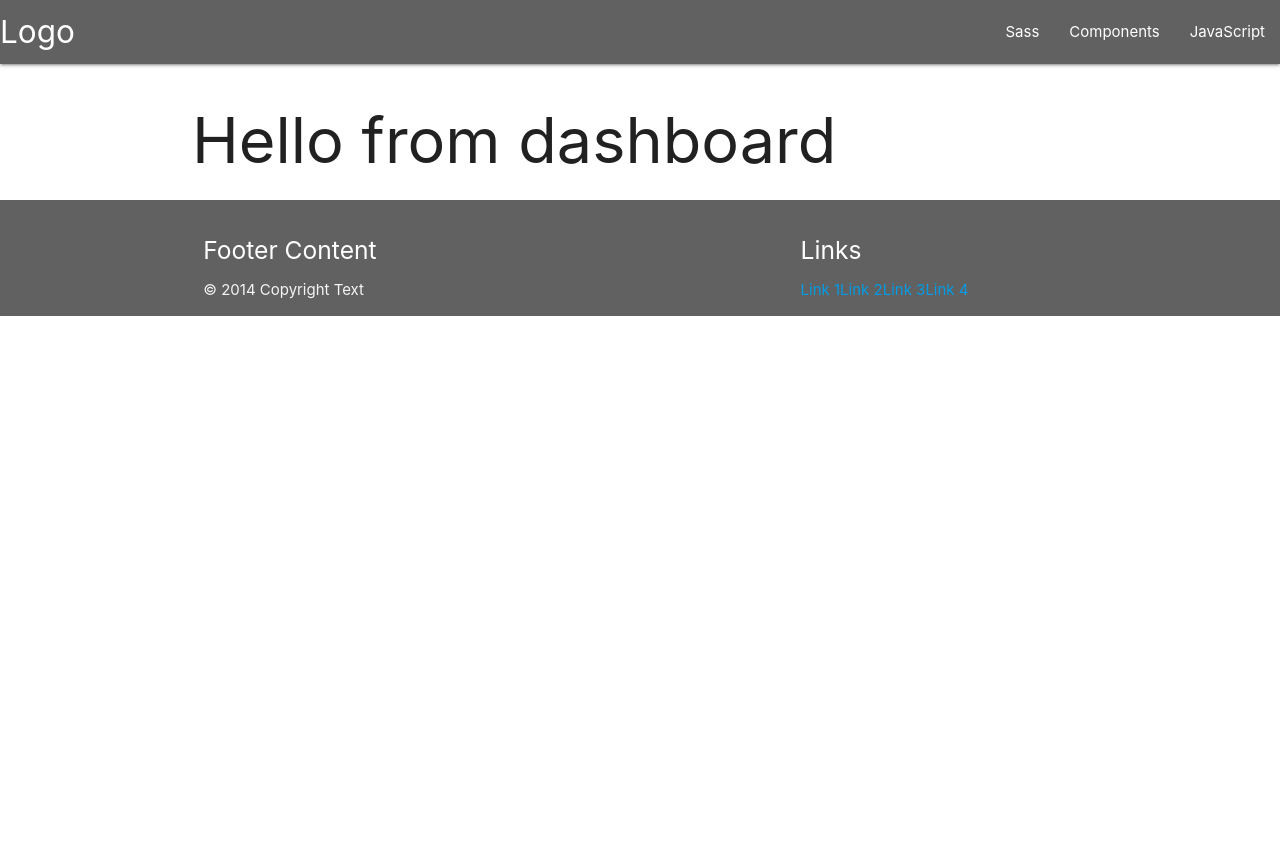
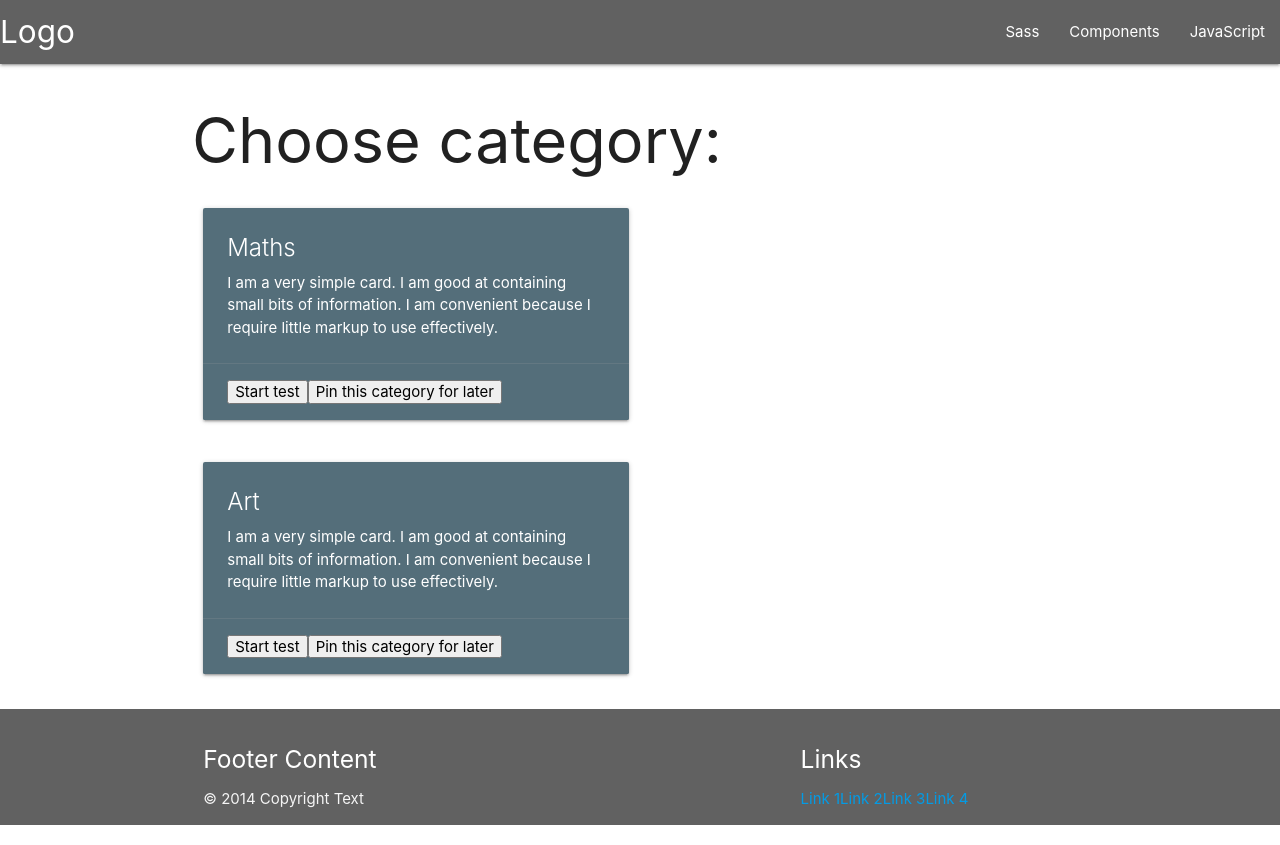
Before and after one commit to MomchilAngelovv/Xamply, a React (Create React App) app in the folder Xamply/Web/Xamply.Web/ClientApp/: page / in a window 1280 px wide. Before the commit the page ends 800 px from the top, so only its background shows below. Built offline with nearby package versions, Linux system fonts and the light colour scheme.

Commit message:
Show categories with dummy data

```diff
--- a/Xamply/Web/Xamply.Web/ClientApp/package.json
+++ b/Xamply/Web/Xamply.Web/ClientApp/package.json
@@ -9,10 +9,12 @@
     "oidc-client": "^1.9.0",
     "react": "^16.0.0",
     "react-dom": "^16.0.0",
+    "react-redux": "^7.2.2",
     "react-router-bootstrap": "^0.25.0",
     "react-router-dom": "^5.1.2",
     "react-scripts": "^3.4.1",
     "reactstrap": "^8.4.1",
+    "redux": "^4.0.5",
     "rimraf": "^2.6.2"
   },
   "devDependencies": {
--- a/Xamply/Web/Xamply.Web/ClientApp/src/App.js
+++ b/Xamply/Web/Xamply.Web/ClientApp/src/App.js
@@ -1,11 +1,9 @@
 import React from 'react';
 import { Route } from 'react-router';
 import { Layout } from './components/Layout'
-import { Dashboard } from './components/Dashboard'
+import Dashboard from './components/Dashboard'
 
 export default class App extends React.Component {
-  static displayName = App.name;
-
   render() {
     return (
       <Layout>
--- a/Xamply/Web/Xamply.Web/ClientApp/src/components/Dashboard.js
+++ b/Xamply/Web/Xamply.Web/ClientApp/src/components/Dashboard.js
@@ -1,11 +1,45 @@
 import React from 'react';
+import { connect } from 'react-redux'
 
 class Dashboard extends React.Component {
+  renderCategories = () => {
+    if (this.props.categories.length === 0) {
+      return <div>Loading</div>
+    }
+
+    return this.props.categories.map(category =>
+      <div className="row">
+        <div className="col s12 m6">
+          <div className="card blue-grey darken-1">
+            <div className="card-content white-text">
+              <span className="card-title">{category.name}</span>
+              <p>I am a very simple card. I am good at containing small bits of information.
+          I am convenient because I require little markup to use effectively.</p>
+            </div>
+            <div className="card-action">
+              <button>Start test</button>
+              <button>Pin this category for later</button>
+            </div>
+          </div>
+        </div>
+      </div>
+    );
+  }
+
   render() {
     return (
-      <h1>Hello from dashboard</h1>
+      <React.Fragment>
+        <h1>Choose category:</h1>
+        {this.renderCategories()}
+      </React.Fragment>
     );
   }
 }
 
-export { Dashboard }
+function attachProps(state, props) {
+  return {
+    categories: state.categories
+  }
+}
+
+export default connect(attachProps)(Dashboard)
--- a/Xamply/Web/Xamply.Web/ClientApp/src/index.js
+++ b/Xamply/Web/Xamply.Web/ClientApp/src/index.js
@@ -2,13 +2,20 @@ import React from 'react';
 import ReactDOM from 'react-dom';
 import { BrowserRouter } from 'react-router-dom';
 import App from './App';
+import { Provider } from 'react-redux'
+import { createStore } from 'redux'
+import { rootReducer } from './store/roodReducer'
 
 const baseUrl = document.getElementsByTagName('base')[0].getAttribute('href');
 const rootElement = document.getElementById('root');
 
+const store = createStore(rootReducer, window.__REDUX_DEVTOOLS_EXTENSION__ && window.__REDUX_DEVTOOLS_EXTENSION__())
+
 ReactDOM.render(
-  <BrowserRouter basename={baseUrl}>
-    <App />
-  </BrowserRouter>,
+  <Provider store={store}>
+    <BrowserRouter basename={baseUrl}>
+      <App />
+    </BrowserRouter>
+  </Provider>,
   rootElement
 );
--- /dev/null
+++ b/Xamply/Web/Xamply.Web/ClientApp/src/store/roodReducer.js
@@ -0,0 +1,17 @@
+let initialState = {
+  currentUser: null,
+  categories: [{ name: "Maths" }, { name: "Art" }]
+}
+
+const rootReducer = (state = initialState, action) => {
+  switch (action.type) {
+    case "LOGIN":
+      return { ...state, currentUser: action.payload }
+    case "LOGOUT":
+      return { ...state, currentUser: null }
+    default:
+      return state;
+  }
+}
+
+export { rootReducer }
```
Also changed, not shown: 1 other file (tests, documents, lock files or other folders).
